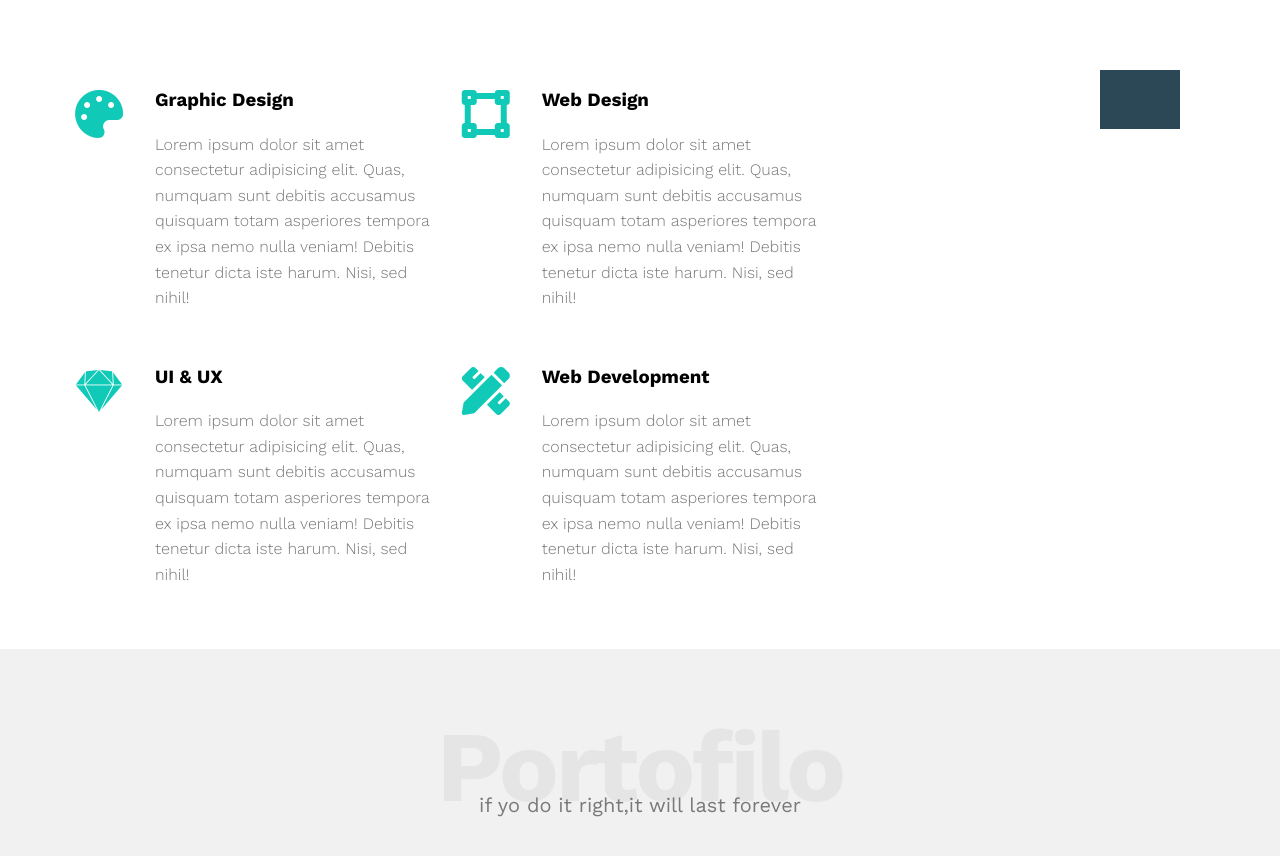
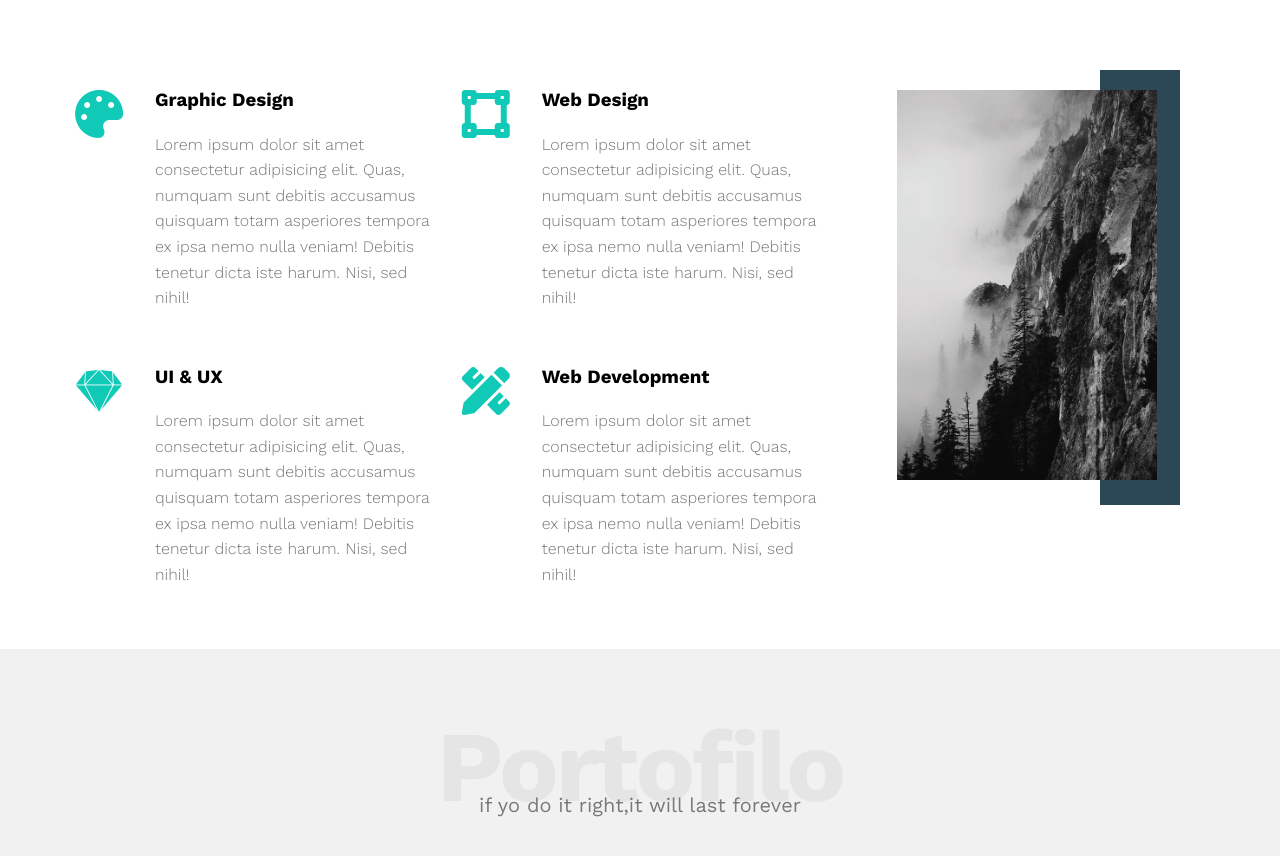
Before and after one commit to IbrahimHosny/leon-template-, a plain HTML site: page index.html in a window 1280 px wide. Shown: the part 1452-2308 px from the top of the page. Drawn offline with nearby package versions, Linux system fonts and the light colour scheme; files whose address does not match are found by name.

Commit message:
'image-path1'

```diff
--- a/index.html
+++ b/index.html
@@ -129,7 +129,7 @@
                 </div>
                 <div class="col">
                     <div class="image">
-                        <img src="./template 1/Image/mbw.jpg" alt="">
+                        <img src="./Image/mbw.jpg" alt="">
                     </div>
                 </div>
             </div>
```
